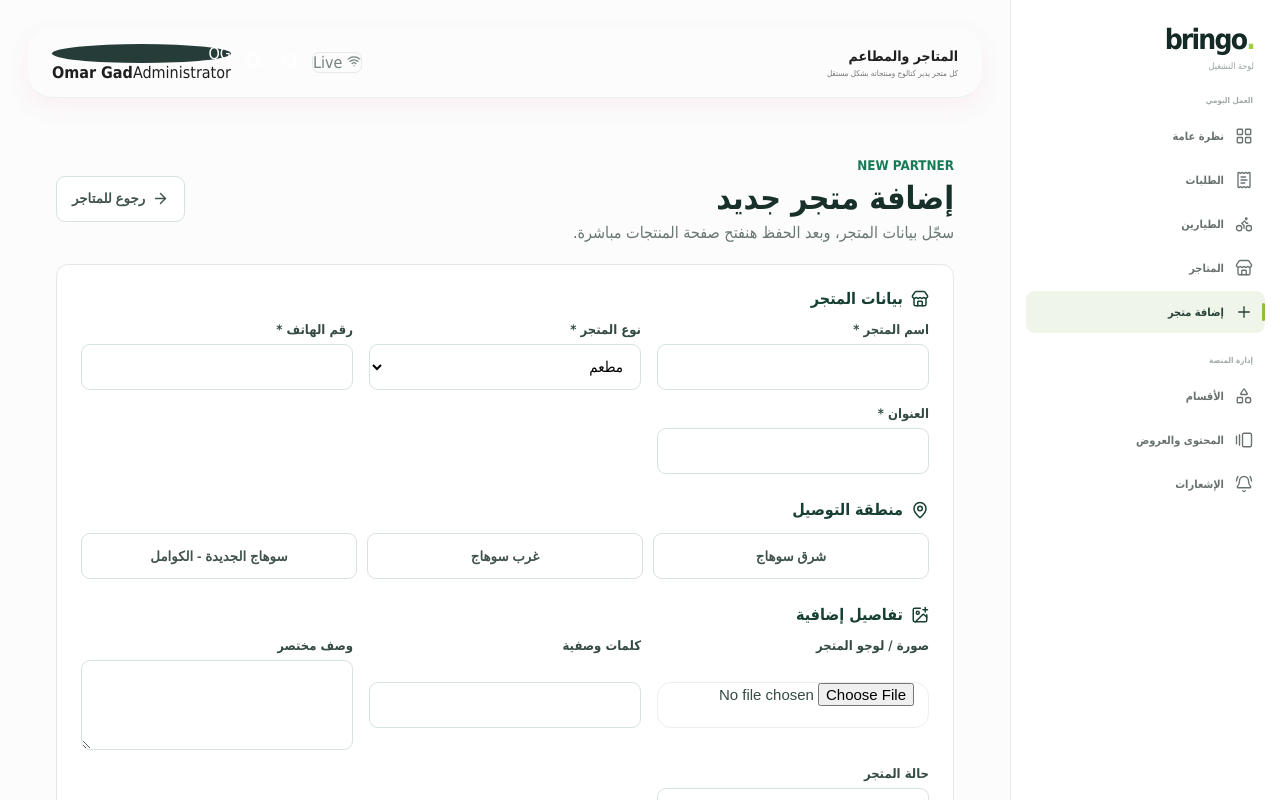
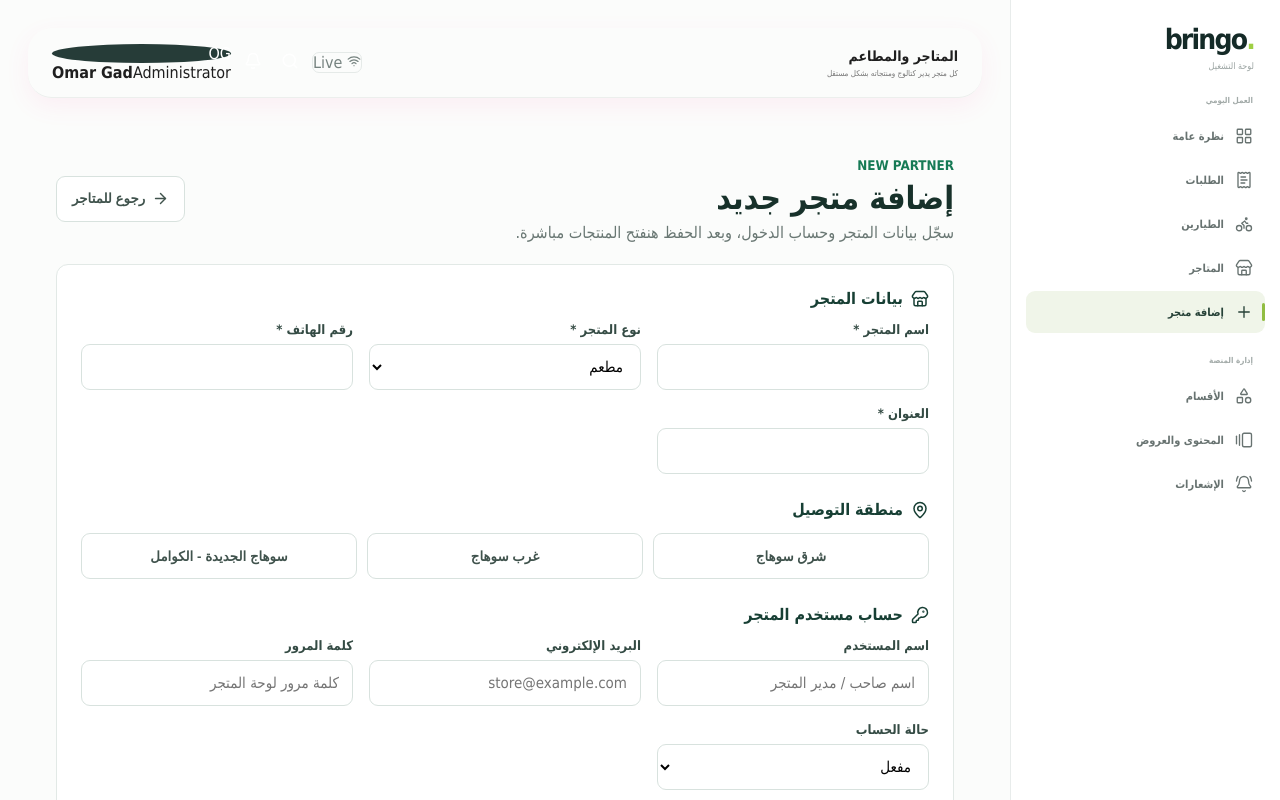
Before and after one commit to omargadelkareem/bringo-admin-panel, a React (Vite) app: page /stores/new in a window 1280 px wide. Shown: the top 800 px of the page. Built offline with nearby package versions, Linux system fonts and the light colour scheme; no server answers.

Commit message:
feat: add provider account management without losing store edit flow

```diff
--- a/src/pages/AddStorePage.jsx
+++ b/src/pages/AddStorePage.jsx
@@ -1,25 +1,29 @@
 import { useEffect, useState } from "react";
 import { useNavigate, useParams } from "react-router-dom";
 import { get, push, ref, set, update } from "firebase/database";
-import { ArrowRight, ImagePlus, MapPin, Save, Store } from "lucide-react";
+import { ArrowRight, ImagePlus, KeyRound, MapPin, Save, Store } from "lucide-react";
 import { db } from "../firebase";
 import "../admin-v2.css";
 
 const types={restaurant:"مطعم",supermarket:"سوبر ماركت",pharmacy:"صيدلية",beauty:"مستحضرات تجميل",vegetables:"خضار وفاكهة",bakery:"حلويات ومخبوزات",meat:"لحوم ودواجن",fish:"أسماك",market:"متجر متنوع"};
 const zones={sohag_east:"شرق سوهاج",sohag_west:"غرب سوهاج",kawamel:"سوهاج الجديدة - الكوامل"};
 const emptyForm={name:"",type:"restaurant",phone:"",address:"",deliveryZoneId:"",image:"",tags:"",description:"",isOpen:true};
+const emptyProvider={name:"",email:"",password:"",isActive:true};
 
 export default function AddStorePage(){
  const navigate=useNavigate(); const {storeId}=useParams(); const isEdit=Boolean(storeId);
- const[form,setForm]=useState(emptyForm),[saving,setSaving]=useState(false),[loading,setLoading]=useState(isEdit),[error,setError]=useState("");
+ const[form,setForm]=useState(emptyForm),[provider,setProvider]=useState(emptyProvider),[providerId,setProviderId]=useState(""),[saving,setSaving]=useState(false),[loading,setLoading]=useState(isEdit),[error,setError]=useState("");
  const change=(key,value)=>setForm(prev=>({...prev,[key]:value}));
- useEffect(()=>{if(!storeId)return;let alive=true;(async()=>{try{const snap=await get(ref(db,`stores/${storeId}`));if(!snap.exists())throw new Error("المتجر غير موجود");const s=snap.val();if(alive)setForm({...emptyForm,...s,isOpen:s.isOpen!==false});}catch(e){if(alive)setError(e.message||"تعذر تحميل المتجر");}finally{if(alive)setLoading(false);}})();return()=>{alive=false};},[storeId]);
+ const changeProvider=(key,value)=>setProvider(prev=>({...prev,[key]:value}));
+ useEffect(()=>{if(!storeId)return;let alive=true;(async()=>{try{const [storeSnap,providersSnap]=await Promise.all([get(ref(db,`stores/${storeId}`)),get(ref(db,"providerUsers"))]);if(!storeSnap.exists())throw new Error("المتجر غير موجود");const s=storeSnap.val();if(alive)setForm({...emptyForm,...s,isOpen:s.isOpen!==false});const providers=providersSnap.val()||{};const match=Object.entries(providers).find(([,v])=>String(v?.storeId||"")===String(storeId));if(match&&alive){setProviderId(match[0]);setProvider({...emptyProvider,...match[1],password:String(match[1]?.password||""),isActive:match[1]?.isActive!==false});}}catch(e){if(alive)setError(e.message||"تعذر تحميل المتجر");}finally{if(alive)setLoading(false);}})();return()=>{alive=false};},[storeId]);
  const handleImage=e=>{const file=e.target.files?.[0];if(!file)return;if(!file.type.startsWith("image/"))return setError("اختار صورة صحيحة للمتجر");if(file.size>1.5*1024*1024)return setError("صورة المتجر يجب أن تكون أقل من 1.5MB");const reader=new FileReader();reader.onload=()=>change("image",String(reader.result||""));reader.onerror=()=>setError("تعذر قراءة الصورة");reader.readAsDataURL(file);};
- const submit=async e=>{e.preventDefault();setError("");if(!form.name.trim())return setError("اكتب اسم المتجر");if(!form.phone.trim())return setError("اكتب رقم هاتف المتجر");if(!form.address.trim())return setError("اكتب عنوان المتجر");if(!form.deliveryZoneId)return setError("حدد منطقة توصيل المتجر");try{setSaving(true);const now=Date.now();const data={name:form.name.trim(),type:form.type,phone:form.phone.trim(),address:form.address.trim(),deliveryZoneId:form.deliveryZoneId,deliveryZoneName:zones[form.deliveryZoneId],image:form.image||"",tags:form.tags.trim(),description:form.description.trim(),isOpen:form.isOpen,acceptsOrders:form.isOpen,updatedAt:now};if(isEdit){await update(ref(db,`stores/${storeId}`),data);navigate("/stores");}else{const storeRef=push(ref(db,"stores"));const id=storeRef.key;await set(storeRef,{id,...data,createdAt:now});navigate(`/stores/${id}/products`);}}catch(e){console.error("Store save error:",e);setError(`تعذر حفظ المتجر${e?.code?` (${e.code})`:""}`);}finally{setSaving(false);}};
+ const saveProvider=async(id,now)=>{const hasAny=provider.name.trim()||provider.email.trim()||provider.password.trim();if(!hasAny)return;if(!provider.name.trim())throw new Error("اكتب اسم مستخدم المتجر");if(!provider.email.trim())throw new Error("اكتب البريد الإلكتروني لمستخدم المتجر");if(!provider.password.trim())throw new Error("اكتب كلمة مرور مستخدم المتجر");const pid=providerId||push(ref(db,"providerUsers")).key;await set(ref(db,`providerUsers/${pid}`),{id:pid,storeId:id,storeName:form.name.trim(),name:provider.name.trim(),email:provider.email.trim().toLowerCase(),password:provider.password.trim(),role:"provider",isActive:provider.isActive!==false,createdAt:providerId?(provider.createdAt||now):now,updatedAt:now});};
+ const submit=async e=>{e.preventDefault();setError("");if(!form.name.trim())return setError("اكتب اسم المتجر");if(!form.phone.trim())return setError("اكتب رقم هاتف المتجر");if(!form.address.trim())return setError("اكتب عنوان المتجر");if(!form.deliveryZoneId)return setError("حدد منطقة توصيل المتجر");try{setSaving(true);const now=Date.now();const data={name:form.name.trim(),type:form.type,phone:form.phone.trim(),address:form.address.trim(),deliveryZoneId:form.deliveryZoneId,deliveryZoneName:zones[form.deliveryZoneId],image:form.image||"",tags:form.tags.trim(),description:form.description.trim(),isOpen:form.isOpen,acceptsOrders:form.isOpen,updatedAt:now};if(isEdit){await update(ref(db,`stores/${storeId}`),data);await saveProvider(storeId,now);navigate("/stores");}else{const storeRef=push(ref(db,"stores"));const id=storeRef.key;await set(storeRef,{id,...data,createdAt:now});await saveProvider(id,now);navigate(`/stores/${id}/products`);}}catch(e){console.error("Store save error:",e);setError(e?.message||`تعذر حفظ المتجر${e?.code?` (${e.code})`:""}`);}finally{setSaving(false);}};
  if(loading)return <div dir="rtl" style={{padding:28}}>جاري تحميل بيانات المتجر...</div>;
- return <div dir="rtl" style={{padding:28,maxWidth:1050,margin:"0 auto"}}><div style={{display:"flex",justifyContent:"space-between",alignItems:"center",gap:16,marginBottom:22}}><div><small style={{color:"#167a55",fontWeight:900}}>{isEdit?"EDIT PARTNER":"NEW PARTNER"}</small><h1 style={{margin:"5px 0 6px",color:"#17312a"}}>{isEdit?"تعديل بيانات المتجر":"إضافة متجر جديد"}</h1><p style={{margin:0,color:"#697773"}}>{isEdit?"عدّل بيانات المتجر ثم احفظ التغييرات.":"سجّل بيانات المتجر، وبعد الحفظ هنفتح صفحة المنتجات مباشرة."}</p></div><button type="button" onClick={()=>navigate("/stores")} style={secondaryButton}><ArrowRight size={17}/> رجوع للمتاجر</button></div>
+ return <div dir="rtl" style={{padding:28,maxWidth:1050,margin:"0 auto"}}><div style={{display:"flex",justifyContent:"space-between",alignItems:"center",gap:16,marginBottom:22}}><div><small style={{color:"#167a55",fontWeight:900}}>{isEdit?"EDIT PARTNER":"NEW PARTNER"}</small><h1 style={{margin:"5px 0 6px",color:"#17312a"}}>{isEdit?"تعديل بيانات المتجر":"إضافة متجر جديد"}</h1><p style={{margin:0,color:"#697773"}}>{isEdit?"عدّل بيانات المتجر وحساب الدخول من نفس الشاشة.":"سجّل بيانات المتجر وحساب الدخول، وبعد الحفظ هنفتح المنتجات مباشرة."}</p></div><button type="button" onClick={()=>navigate("/stores")} style={secondaryButton}><ArrowRight size={17}/> رجوع للمتاجر</button></div>
  <form onSubmit={submit} style={cardStyle}><div style={sectionTitle}><Store size={18}/> بيانات المتجر</div><div style={gridStyle}><Field label="اسم المتجر *"><input style={inputStyle} value={form.name} onChange={e=>change("name",e.target.value)}/></Field><Field label="نوع المتجر *"><select style={inputStyle} value={form.type} onChange={e=>change("type",e.target.value)}>{Object.entries(types).map(([id,name])=><option key={id} value={id}>{name}</option>)}</select></Field><Field label="رقم الهاتف *"><input style={inputStyle} value={form.phone} onChange={e=>change("phone",e.target.value)}/></Field><Field label="العنوان *"><input style={inputStyle} value={form.address} onChange={e=>change("address",e.target.value)}/></Field></div>
  <div style={{...sectionTitle,marginTop:26}}><MapPin size={18}/> منطقة التوصيل</div><div style={{display:"grid",gridTemplateColumns:"repeat(auto-fit,minmax(180px,1fr))",gap:10}}>{Object.entries(zones).map(([id,name])=><button key={id} type="button" onClick={()=>change("deliveryZoneId",id)} style={{...zoneButton,...(form.deliveryZoneId===id?selectedZoneButton:{})}}>{name}</button>)}</div>
+ <div style={{...sectionTitle,marginTop:26}}><KeyRound size={18}/> حساب مستخدم المتجر</div><div style={gridStyle}><Field label="اسم المستخدم"><input style={inputStyle} value={provider.name} onChange={e=>changeProvider("name",e.target.value)} placeholder="اسم صاحب / مدير المتجر"/></Field><Field label="البريد الإلكتروني"><input type="email" style={inputStyle} value={provider.email} onChange={e=>changeProvider("email",e.target.value)} placeholder="store@example.com"/></Field><Field label="كلمة المرور"><input type="text" style={inputStyle} value={provider.password} onChange={e=>changeProvider("password",e.target.value)} placeholder="كلمة مرور لوحة المتجر"/></Field><Field label="حالة الحساب"><select style={inputStyle} value={provider.isActive?"active":"disabled"} onChange={e=>changeProvider("isActive",e.target.value==="active")}><option value="active">مفعل</option><option value="disabled">موقوف</option></select></Field></div>
  <div style={{...sectionTitle,marginTop:26}}><ImagePlus size={18}/> تفاصيل إضافية</div><div style={gridStyle}><Field label="صورة / لوجو المتجر"><input type="file" accept="image/*" onChange={handleImage}/></Field><Field label="كلمات وصفية"><input style={inputStyle} value={form.tags} onChange={e=>change("tags",e.target.value)}/></Field><Field label="وصف مختصر"><textarea style={{...inputStyle,minHeight:90,resize:"vertical"}} value={form.description} onChange={e=>change("description",e.target.value)}/></Field><Field label="حالة المتجر"><select style={inputStyle} value={form.isOpen?"open":"closed"} onChange={e=>change("isOpen",e.target.value==="open")}><option value="open">مفتوح ويستقبل طلبات</option><option value="closed">مغلق مؤقتًا</option></select></Field></div>
  {form.image&&<div style={{marginTop:16}}><img src={form.image} alt="معاينة" style={{width:110,height:110,borderRadius:14,objectFit:"cover",border:"1px solid #dce5e1"}}/></div>}{error&&<div style={{marginTop:18,padding:13,borderRadius:9,background:"#fff1f0",color:"#b42318",fontWeight:800}}>{error}</div>}<div style={{display:"flex",justifyContent:"flex-end",gap:10,marginTop:26,paddingTop:20,borderTop:"1px solid #e8eeeb"}}><button type="button" onClick={()=>navigate("/stores")} style={secondaryButton}>إلغاء</button><button type="submit" disabled={saving} style={{...primaryButton,opacity:saving?.65:1}}><Save size={17}/>{saving?"جاري الحفظ...":isEdit?"حفظ التعديلات":"حفظ وفتح المنتجات"}</button></div></form></div>;
 }
```
